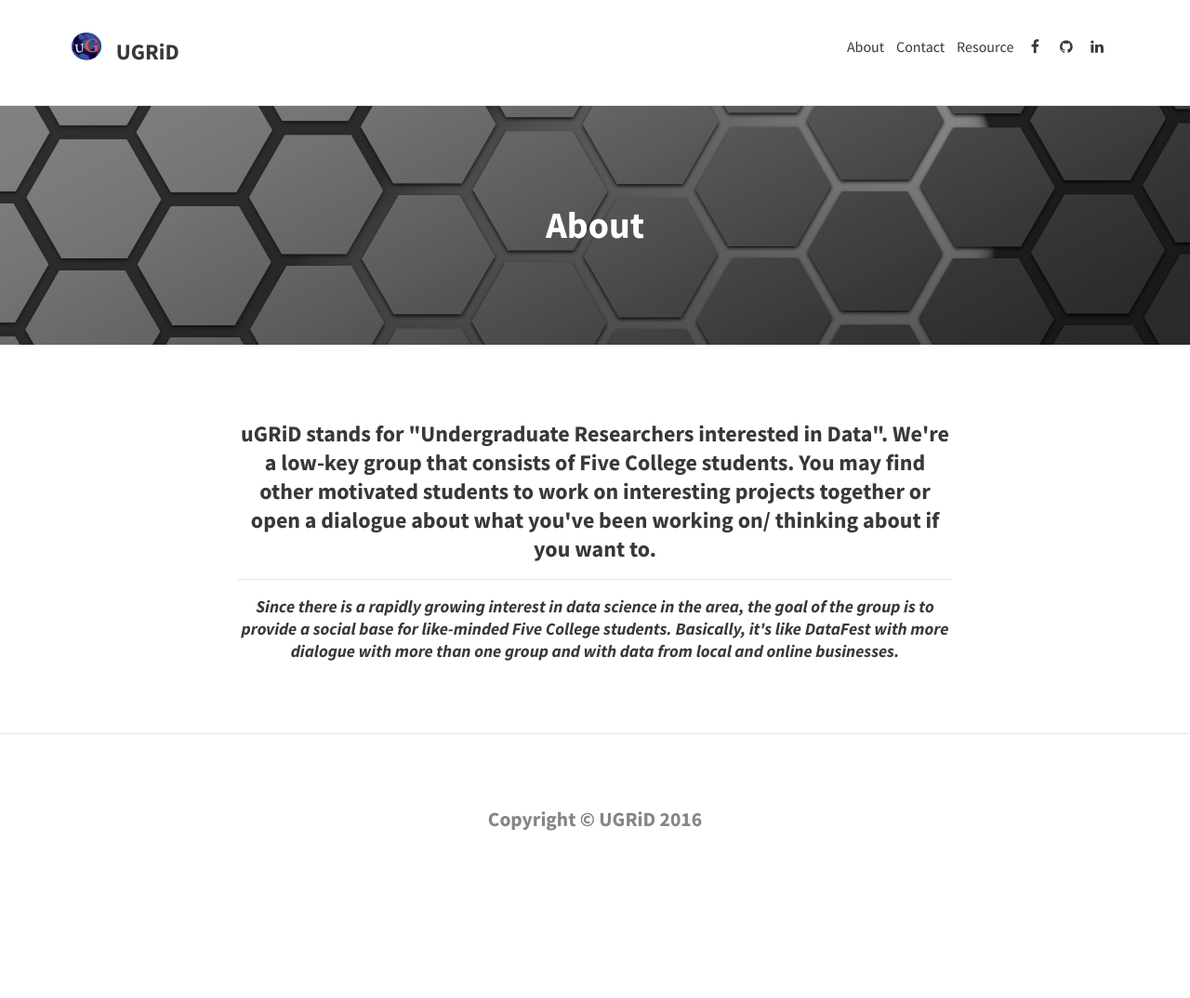
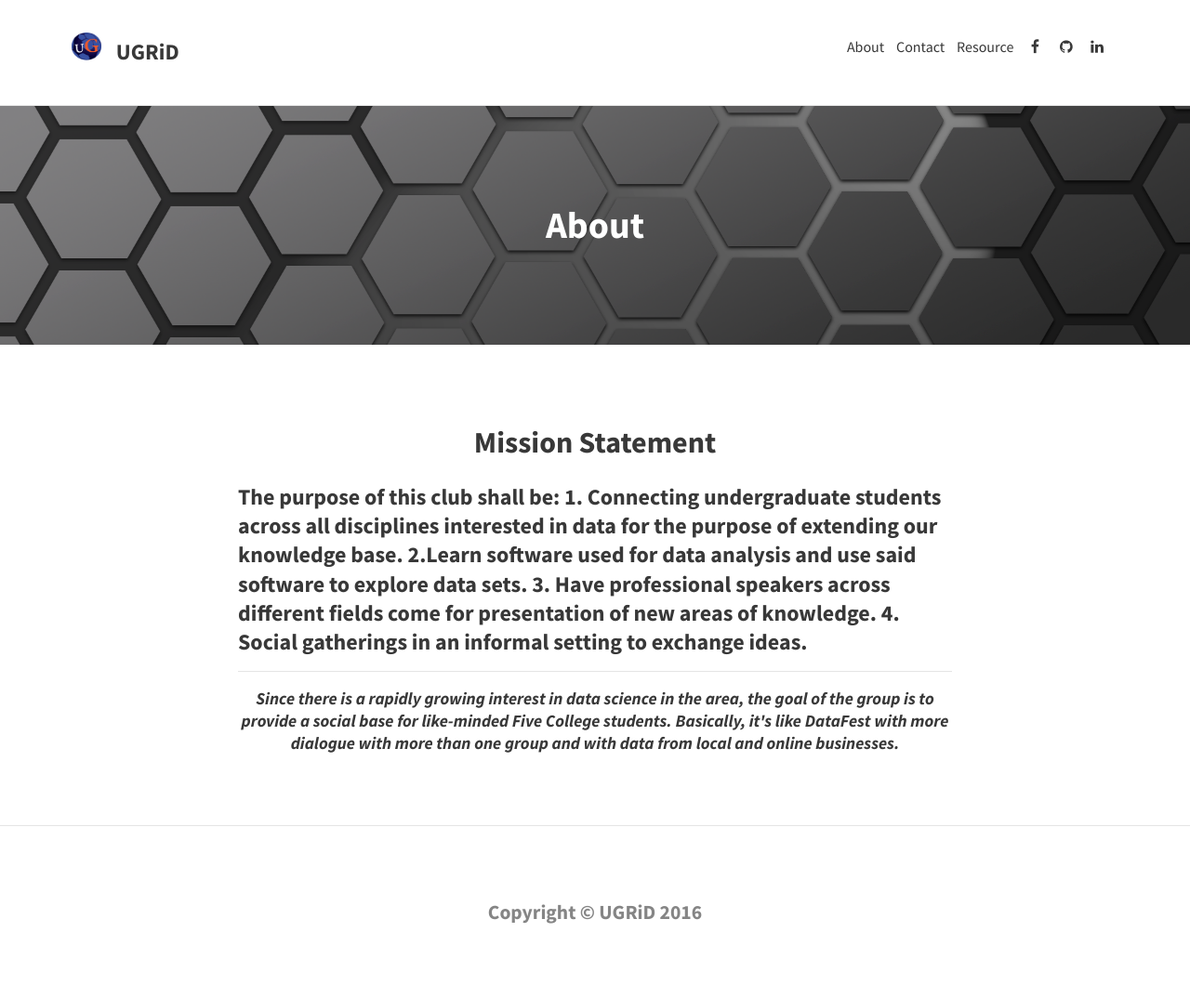
Before and after one commit to sketchplatform/ugriders.github.io, a Jekyll site: the page built from about.md, in a window 1280 px wide. Shown: the whole page at 93% size. Built offline with Jekyll 4.4.1, drawn with Linux system fonts in a browser that asks for light colours; nearby versions of some CDN libraries; before the commit the page ends 975 px from its top, so only the background shows below that.

Commit message:
Update about.md

```diff
--- a/about.md
+++ b/about.md
@@ -6,9 +6,17 @@ feature-img: "img/texture3.png"
 ---
 
 
-<center><h3>
-uGRiD stands for "Undergraduate Researchers interested in Data". We're a low-key group that consists of Five College students. You may find other motivated students to work on interesting projects together or open a dialogue about what you've been working on/ thinking about if you want to.
-</h3></center>
+<center><h2>
+Mission Statement
+</h2></center>
+
+<h3>
+The purpose of this club shall be:
+1. Connecting undergraduate students across all disciplines interested in data for the purpose of extending our knowledge base.
+2.Learn software used for data analysis and use said software to explore data sets.
+3. Have professional speakers across different fields come for presentation of new areas of knowledge.
+4. Social gatherings in an informal setting to exchange ideas.
+</h3>
 
 ---
 
```
